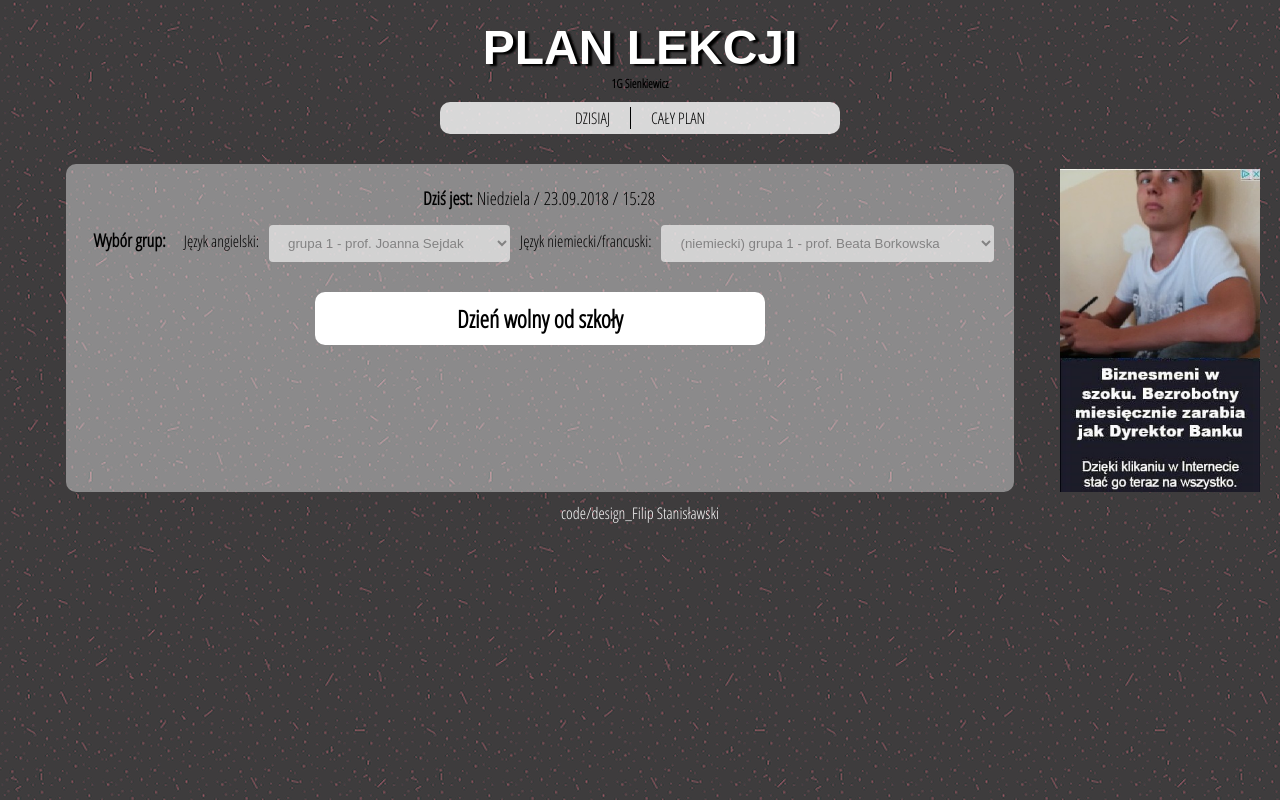
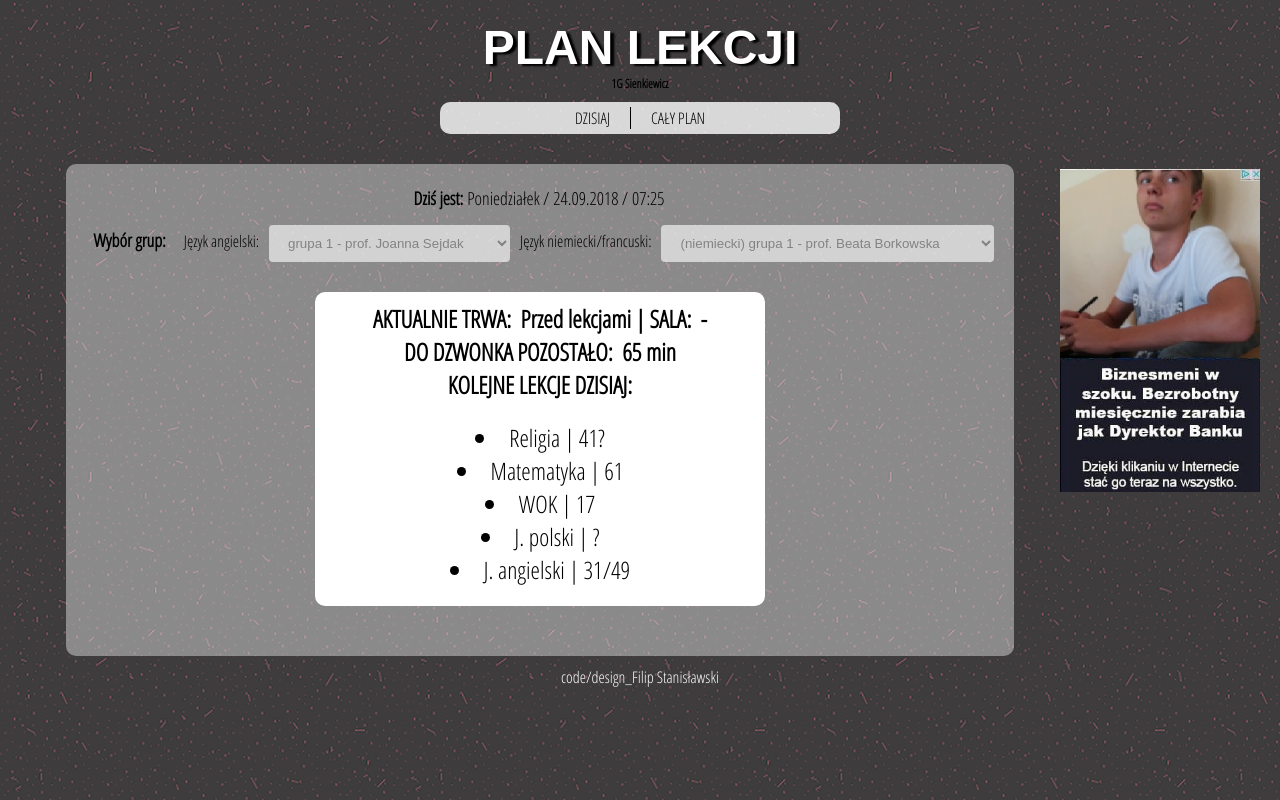
Before and after one commit to fileqx/fileqx.github.io, a plain HTML site: page index.html in a window 1280 px wide. Drawn offline with Linux system fonts and the light colour scheme; a web font is replaced by a local one.

Commit message:
fixed timeToAlert

```diff
--- a/index.html
+++ b/index.html
@@ -31,11 +31,11 @@ TODO:
                var today = day(numDay);
                if(today !== "Niedziela" && today !== "Sobota")
                    {
+                       document.getElementById("to").innerHTML = timeToAlert(today);
                        document.getElementById("day").innerHTML = today.dzien + " /";
                        document.getElementById("lesson").innerHTML = checkLesson(today)[0];
                        document.getElementById("room").innerHTML = checkLesson(today)[2];
                        document.getElementById("lesson-lists").innerHTML = nextLessons(today) + "</ul>";
-                       document.getElementById("to").innerHTML = timeToAlert(today);
                    }
                else
                {
--- a/script.js
+++ b/script.js
@@ -1,6 +1,6 @@
  var currentDate = new Date();
-              // currentDate.setHours(7, 39);
-              // currentDate.setDate(24);
+               currentDate.setHours(7, 25);
+               currentDate.setDate(24);
             console.log(currentDate);
            function day(numD)
            {
@@ -161,21 +161,26 @@
 
            function timeToAlert(xddd)
            {
+               console.log(checkLesson(xddd)[0]);
                var time = currentDate.getHours()*60 + currentDate.getMinutes();
                if(checkLesson(xddd)[0] == "Przerwa")
                    {
                        var toNextLessons = lessonHours[checkLesson(xddd)[1] + xddd.poczatek + 1];
                        return toNextLessons - time + "min";
                    }
-               else if(checkLesson(xddd)[0] !== "Brak lekcji" && checkLesson(xddd)[0] !== "Przed lekcjami")
+               else if(checkLesson(xddd)[0] == "Brak lekcji")
                {
-                   console.log(checkLesson(xddd)[0]);
-                   var toNextBreak = endHours[checkLesson(xddd)[1] + xddd.poczatek];
-                   return toNextBreak - time + " min";
+                   return "-";
                }
+               else if(checkLesson(xddd)[0] == "Przed lekcjami")
+                   {
+                       var toNextBreak = endHours[checkLesson(xddd)[1] + xddd.poczatek];
+                       return toNextBreak - time - 45 + " min";
+                   }
                else
                    {
-                       return "-";
+                       var toNextBreak = endHours[checkLesson(xddd)[1] + xddd.poczatek];
+                       return toNextBreak - time + " min";
                    }
            }
 
```
